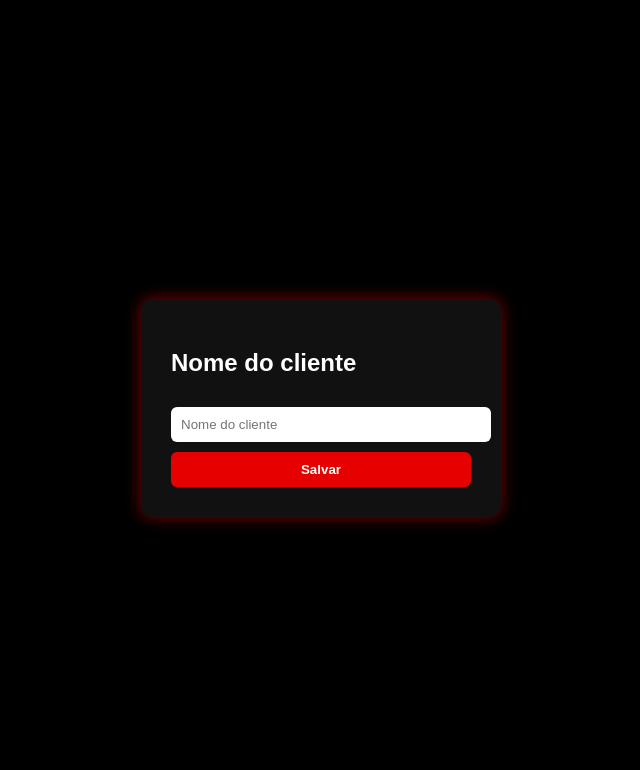
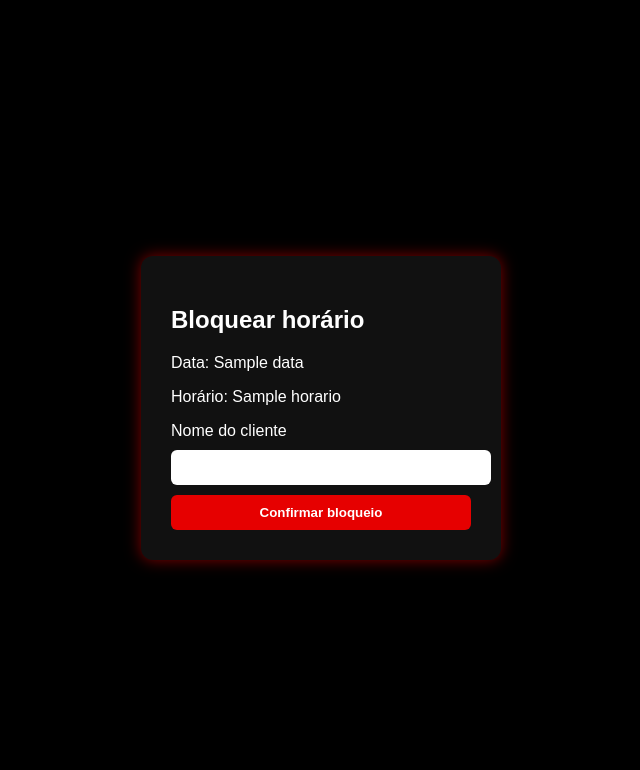
Before and after one commit to Guijermino/barber-system, a Flask app: template templates/barbeiro_nome.html in a window 1280 px wide. Shown: the top 770 px of the page, without its empty margins (319-959 px from the left). Run offline with Flask 3, Linux system fonts and the light colour scheme; the template is opened without the code that fills it: most values are stand-ins (such as "Sample title", 1, 10 or a date in 2020).

Commit message:
Update barbeiro_nome.html

```diff
--- a/templates/barbeiro_nome.html
+++ b/templates/barbeiro_nome.html
@@ -38,16 +38,20 @@ button{
 <body>
 
 <div class="box">
-    <h2>Nome do cliente</h2>
+    <h2>Bloquear horário</h2>
 
-    <form method="POST" action="/barbeiro-bloquear">
-        <input type="hidden" name="data" required>
-        <input type="hidden" name="horario" required>
+    <p>Data: {{ data }}</p>
+    <p>Horário: {{ horario }}</p>
 
-        <input type="text" name="nome" placeholder="Nome do cliente" required>
+    <form method="POST" action="/barbeiro-confirmar-bloqueio">
+        <input type="hidden" name="data" value="{{ data }}">
+        <input type="hidden" name="horario" value="{{ horario }}">
 
-        <button>Salvar</button>
-    </form>
+        <label>Nome do cliente</label>
+        <input type="text" name="nome" required>
+
+        <button type="submit">Confirmar bloqueio</button>
+</form>
 </div>
 
 </body>
```
